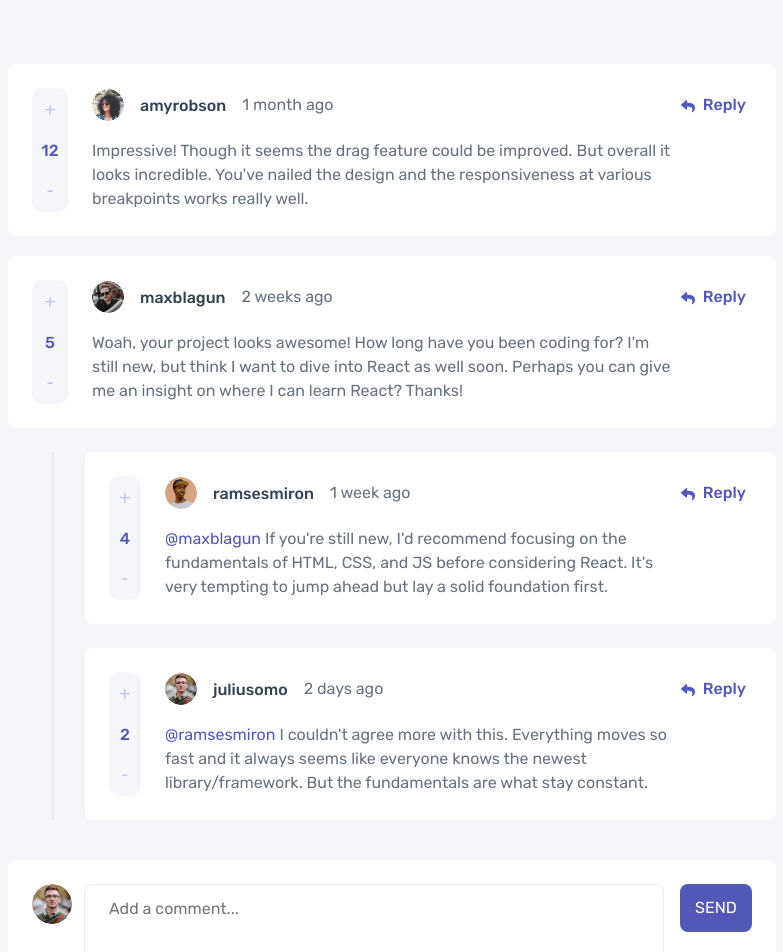
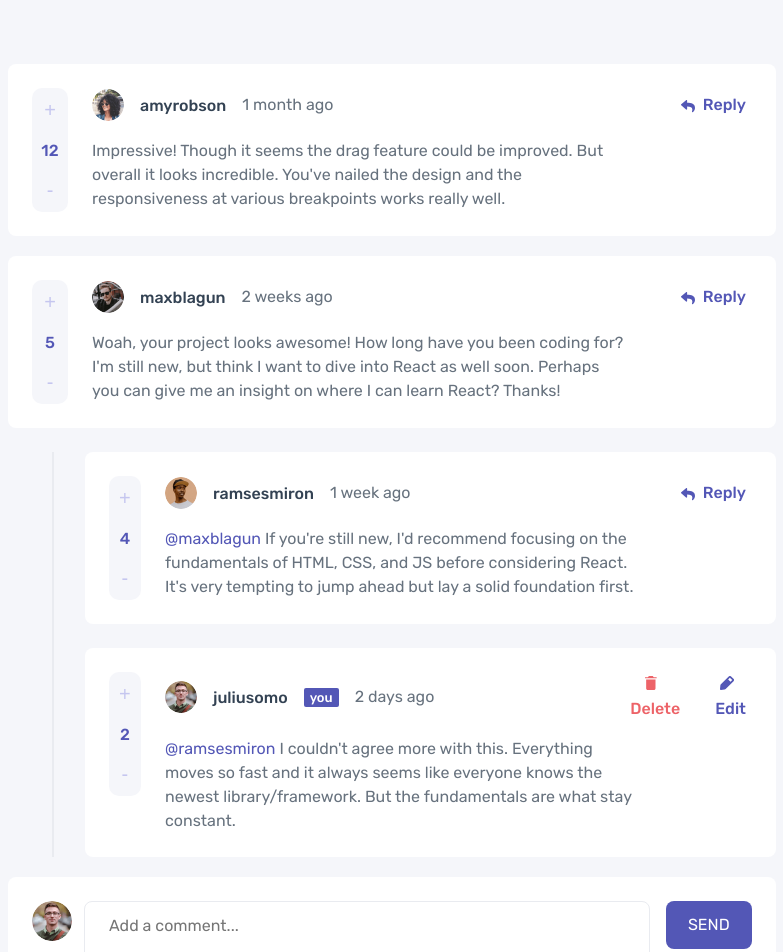
Before and after one commit to artemtyshchuk/interactiveComments-frontendmentor.io, a React (Create React App) app: page / in a window 1280 px wide. Shown: the top 952 px of the page, without its empty margins (248-1031 px from the left). Built offline with nearby package versions, Linux system fonts and the light colour scheme.

Commit message:
Add delete and edit functionality for user's own replies and comments. Implement Main Button component

```diff
--- a/src/components/Comment/Comment.module.scss
+++ b/src/components/Comment/Comment.module.scss
@@ -51,6 +51,11 @@
   }
 }
 
+.voted {
+  color: #5357b6;
+  transition: 0.3s;
+}
+
 .score {
   margin: 0;
   padding: 19px 0;
@@ -66,18 +71,18 @@
 .headerCommentContainer {
   width: 100%;
   display: grid;
-  grid-template-columns: auto auto;
+  grid-template-columns: 81% 19%;
   align-items: center;
   justify-content: space-between;
   grid-column: 2/3;
 }
 
 .headerInfoContainer {
-  display: grid;
-  grid-template-columns: auto auto auto;
+  display: flex;
+  flex-direction: row;
   align-items: center;
   justify-content: start;
-  column-gap: 16px;
+  gap: 16px;
 }
 
 .profileImage {
@@ -98,12 +103,23 @@
   line-height: normal;
 }
 
+.youFlag {
+  padding: 2px 6px;
+  border-radius: 2px;
+  background: var(--Moderate-Blue, #5357b6);
+  color: var(--White, #fff);
+  font-family: Rubik;
+  font-size: 13px;
+  font-style: normal;
+  font-weight: 500;
+  line-height: normal;
+}
+
 .createdAt {
   margin: 0;
   color: var(--Grayish-Blue, #67727e);
   font-feature-settings: "liga" off, "clig" off;
 
-  /* Body (M) */
   font-family: Rubik;
   font-size: 16px;
   font-style: normal;
@@ -111,12 +127,26 @@
   line-height: 24px; /* 150% */
 }
 
+.replyButtonContainer {
+  display: flex;
+  flex-direction: row;
+  justify-self: end;
+  gap: 23px;
+}
+
+.updateButtonContainer {
+  display: flex;
+  justify-content: flex-end;
+  width: 100%;
+}
+
 .replyButton {
+  justify-self: flex-end;
   border: none;
   background-color: transparent;
   color: var(--Moderate-Blue, #5357b6);
   font-feature-settings: "liga" off, "clig" off;
-  /* Body (M Bold) */
+
   font-family: Rubik;
   font-size: 16px;
   font-style: normal;
@@ -136,7 +166,10 @@
 }
 
 .contentCommentContainer {
-  height: fit-content;
+  display: flex;
+  flex-direction: column;
+  gap: 10px;
+  height: auto;
 }
 
 .commentText {
@@ -165,3 +198,29 @@
   font-weight: 400;
   line-height: 24px; /* 150% */
 }
+
+.input {
+  margin-top: 15px;
+  box-sizing: border-box;
+  padding: 12px 24px;
+  width: 100%;
+  height: 100px;
+  color: var(--Grayish-Blue, #67727e);
+  font-feature-settings: "liga" off, "clig" off;
+  border-radius: 8px;
+  border: 1px solid var(--Moderate-Blue, #5357b6);
+
+  /* Body (M) */
+  font-family: Rubik;
+  font-size: 16px;
+  font-style: normal;
+  font-weight: 400;
+  line-height: 24px; /* 150% */
+  resize: none;
+  outline: none;
+  caret-color: var(--Moderate-Blue, #5357b6);
+
+  &:focus {
+    border: 1px solid var(--Moderate-Blue, #5357b6);
+  }
+}
--- a/src/components/Comment/Comment.tsx
+++ b/src/components/Comment/Comment.tsx
@@ -1,22 +1,35 @@
 import { CommentsType } from "types";
 import styles from "./Comment.module.scss";
 import { ReactComponent as ReplyIcon } from "../../assets/images/icon-reply.svg";
+import { ReactComponent as DeleteIcon } from "assets/images/icon-delete.svg";
+import { ReactComponent as EditIcon } from "assets/images/icon-edit.svg";
 import { useState } from "react";
+import { MainButton } from "components/MainButton";
 
-interface CommentProps extends CommentsType {}
+interface CommentProps extends CommentsType {
+  currentUser: string;
+  onDelete: (id: number) => void;
+  onEdit: (id: number, comment: string) => void;
+}
 
 export const Comment = ({
+  id,
   score,
   user,
   createdAt,
   content,
   replies,
   replyingTo,
+  currentUser,
+  onDelete,
+  onEdit,
 }: CommentProps) => {
   const { image, username } = user;
 
-  const [scoreState, setScoreState] = useState(score);
-  const [voted, setVoted] = useState(false);
+  const [scoreState, setScoreState] = useState<number>(score);
+  const [voted, setVoted] = useState<boolean>(false);
+  const [editedComment, setEditedComment] = useState<string>(content);
+  const [editMode, setEditMode] = useState<boolean>(false);
 
   const handleVote = () => {
     if (!voted) {
@@ -28,15 +41,23 @@ export const Comment = ({
     }
   };
 
-  const getFormattedContent = () => {
-    return replyingTo ? (
-      <div className={styles.commentText}>
-        {" "}
-        <span className={styles.replyingTo}>@{replyingTo}</span> {content}
-      </div>
-    ) : (
-      <p className={styles.commentText}>{content}</p>
-    );
+  const handleDelete = (id: number) => {
+    onDelete(id);
+  };
+
+  const handleEdit = () => {
+    setEditMode(true);
+  };
+
+  const handleUpdate = () => {
+    onEdit(id, editedComment);
+    setEditMode(false);
+  };
+
+  const handleEditInputChange = (
+    event: React.ChangeEvent<HTMLTextAreaElement>
+  ) => {
+    setEditedComment(event.target.value);
   };
 
   return (
@@ -44,7 +65,7 @@ export const Comment = ({
       <div className={styles.comment}>
         <div className={styles.scoreContainer}>
           <button
-            className={styles.voteButton}
+            className={`${styles.voteButton} ${voted && styles.voted}`}
             onClick={handleVote}
             disabled={voted}
           >
@@ -52,7 +73,9 @@ export const Comment = ({
           </button>
           <p className={styles.score}>{scoreState}</p>
           <button
-            className={styles.voteButton}
+            className={`${styles.voteButton} ${
+              voted && styles.voteButton__active
+            }`}
             onClick={handleVote}
             disabled={!voted}
           >
@@ -68,16 +91,60 @@ export const Comment = ({
               className={styles.profileImage}
             />
             <p className={styles.username}>{username}</p>
+            {username === currentUser && <p className={styles.youFlag}>you</p>}
             <p className={styles.createdAt}>{createdAt}</p>
           </div>
           <div className={styles.replyButtonContainer}>
-            <button className={styles.replyButton}>
-              <ReplyIcon className={styles.replyIcon} />
-              Reply
-            </button>
+            {username === currentUser ? (
+              <>
+                <button
+                  className={styles.replyButton}
+                  style={{ color: "#ED6368" }}
+                  onClick={() => handleDelete(id)}
+                >
+                  <DeleteIcon style={{ paddingRight: "8px" }} />
+                  Delete
+                </button>
+                <button className={styles.replyButton} onClick={handleEdit}>
+                  <EditIcon style={{ paddingRight: "8px" }} />
+                  Edit
+                </button>
+              </>
+            ) : (
+              <>
+                <button className={styles.replyButton}>
+                  <ReplyIcon className={styles.replyIcon} />
+                  Reply
+                </button>
+              </>
+            )}
           </div>
+
           <div className={styles.contentCommentContainer}>
-            {getFormattedContent()}
+            {editMode ? (
+              <>
+                <textarea
+                  className={styles.input}
+                  value={editedComment}
+                  onChange={handleEditInputChange}
+                />
+                <div className={styles.updateButtonContainer}>
+                  <MainButton
+                    type="button"
+                    onClick={handleUpdate}
+                    mainButtonText="Update"
+                  />
+                </div>
+              </>
+            ) : replyingTo ? (
+              <div className={styles.commentText}>
+                {" "}
+                <span className={styles.replyingTo}>@{replyingTo}</span>{" "}
+                {editedComment}
+              </div>
+            ) : (
+              <p className={styles.commentText}>{editedComment}</p>
+            )}
           </div>
         </div>
       </div>
@@ -91,7 +158,10 @@ export const Comment = ({
               user={reply.user}
               createdAt={reply.createdAt}
               content={reply.content}
+              currentUser={currentUser}
               replyingTo={reply.replyingTo}
+              onDelete={handleDelete}
+              onEdit={handleEdit}
             />
           ))}
         </div>
--- a/src/components/CommentInput/CommentInput.module.scss
+++ b/src/components/CommentInput/CommentInput.module.scss
@@ -1,7 +1,7 @@
 .commentInput {
-  margin-top: 20px;
+  // margin-top: 20px;
   display: grid;
-  grid-template-columns: 5% 1fr 10%;
+  grid-template-columns: 5% 1fr 12%;
   column-gap: 16px;
   padding: 24px;
   align-items: start;
@@ -35,24 +35,10 @@
   font-weight: 400;
   line-height: 24px; /* 150% */
   resize: none;
+  outline: none;
+  caret-color: var(--Moderate-Blue, #5357b6);
+
+  &:focus {
+    border: 1px solid var(--Moderate-Blue, #5357b6);
+  }
 }
-
-.sendButton {
-  width: 100%;
-  height: 48px;
-  border-radius: 8px;
-  border: none;
-  background: var(--Moderate-Blue, #5357b6);
-
-  color: var(--White, #fff);
-  font-feature-settings: "liga" off, "clig" off;
-
-  /* Body (M Bold) */
-  font-family: Rubik;
-  font-size: 16px;
-  font-style: normal;
-  font-weight: 400;
-  line-height: 24px; /* 150% */
-  text-transform: uppercase;
-  cursor: pointer;
-}
--- a/src/components/CommentInput/CommentInput.tsx
+++ b/src/components/CommentInput/CommentInput.tsx
@@ -1,6 +1,7 @@
 import { CommentsType, UserType } from "types";
 import styles from "./CommentInput.module.scss";
 import React, { useState } from "react";
+import { MainButton } from "components/MainButton";
 
 interface CommentInputProps extends UserType {
   onSubmit: (newComment: CommentsType) => void;
@@ -55,11 +56,7 @@ export const CommentInput = ({
     }
   };
 
-  const disabledButton = () => {
-    if (!comment || comment.length < 5) {
-      return true;
-    }
-  };
+  const disabledButton = !comment || comment.length < 5;
 
   return (
     <form className={styles.commentInput} onSubmit={fetchNewComment}>
@@ -71,17 +68,13 @@ export const CommentInput = ({
           placeholder="Add a comment..."
           className={styles.input}
           value={comment}
-          onChange={(e) => setComment(e.target.value)}
+          onChange={(event: React.ChangeEvent<HTMLTextAreaElement>) =>
+            setComment(event.target.value)
+          }
         />
       </div>
       <div className={styles.sendButtonContainer}>
-        <button
-          type="submit"
-          className={styles.sendButton}
-          disabled={disabledButton()}
-        >
-          Send
-        </button>
+        <MainButton mainButtonText="SEND" disabledButton={disabledButton} type="submit" />
       </div>
     </form>
   );
--- a/src/components/CommentsList/CommentsList.tsx
+++ b/src/components/CommentsList/CommentsList.tsx
@@ -36,6 +36,32 @@ export const CommentsList = () => {
 
   const { image, username } = currentUser;
 
+  const handleCommentDelete = (id: number) => {
+    const deleteContent = (comments: CommentsType[]): CommentsType[] => {
+      return comments
+        .filter((comment) => comment.id !== id)
+        .map((comment) => ({
+          ...comment,
+          replies: deleteContent(comment.replies || []),
+        }));
+    };
+    const updateComments = deleteContent(comments);
+    setComments(updateComments);
+  };
+
+  const handleCommentEdit = (id: number, updatedComment: string) => {
+    const editComment = (comments: CommentsType[]): CommentsType[] => {
+      return comments.map((comment) => {
+        if (comment.id === id) {
+          return { ...comment, content: updatedComment };
+        }
+        return { ...comment, replies: editComment(comment.replies || []) };
+      });
+    };
+    const updateComments = editComment(comments);
+    setComments(updateComments);
+  };
+
   return (
     <div className={styles.commentsList}>
       {comments.map((comment) => {
@@ -55,7 +81,10 @@ export const CommentsList = () => {
             createdAt={formattedTime}
             score={comment.score}
             user={comment.user}
+            currentUser={currentUser.username}
             replies={comment.replies}
+            onDelete={handleCommentDelete}
+            onEdit={handleCommentEdit}
           />
         );
       })}
--- /dev/null
+++ b/src/components/MainButton/MainButton.module.scss
@@ -0,0 +1,25 @@
+.mainButton {
+  width: 100%;
+  max-width: 131px;
+  height: 48px;
+  border-radius: 8px;
+  border: none;
+  background: var(--Moderate-Blue, #5357b6);
+
+  color: var(--White, #fff);
+  font-feature-settings: "liga" off, "clig" off;
+
+  /* Body (M Bold) */
+  font-family: Rubik;
+  font-size: 16px;
+  font-style: normal;
+  font-weight: 400;
+  line-height: 24px; /* 150% */
+  text-transform: uppercase;
+  cursor: pointer;
+
+  &:hover {
+    transition: 0.3s;
+    opacity: 0.8;
+  }
+}
--- /dev/null
+++ b/src/components/MainButton/MainButton.tsx
@@ -0,0 +1,26 @@
+import styles from "./MainButton.module.scss";
+
+interface MainButtonProps {
+  disabledButton?: boolean;
+  mainButtonText: string;
+  onClick?: () => void;
+  type: "submit" | "button";
+}
+export const MainButton = ({
+  disabledButton,
+  mainButtonText,
+  onClick,
+  type,
+}: MainButtonProps) => {
+  console.log("Button type:", type);
+  return (
+    <button
+      type={type}
+      className={styles.mainButton}
+      disabled={disabledButton}
+      onClick={onClick}
+    >
+      {mainButtonText}
+    </button>
+  );
+};
--- /dev/null
+++ b/src/components/MainButton/index.ts
@@ -0,0 +1 @@
+export * from "./MainButton";
```
Also changed, not shown: 1 other file (tests, documents, lock files or other folders).
